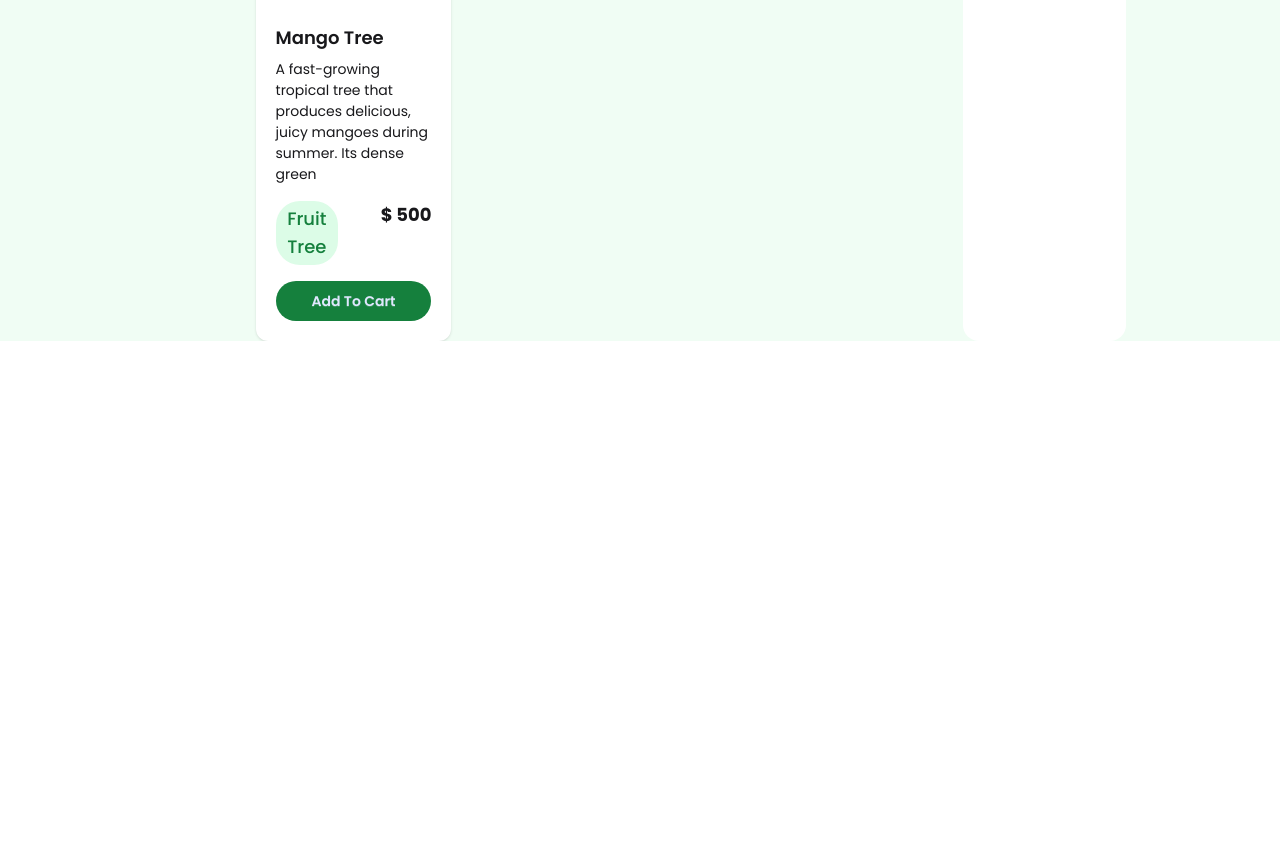
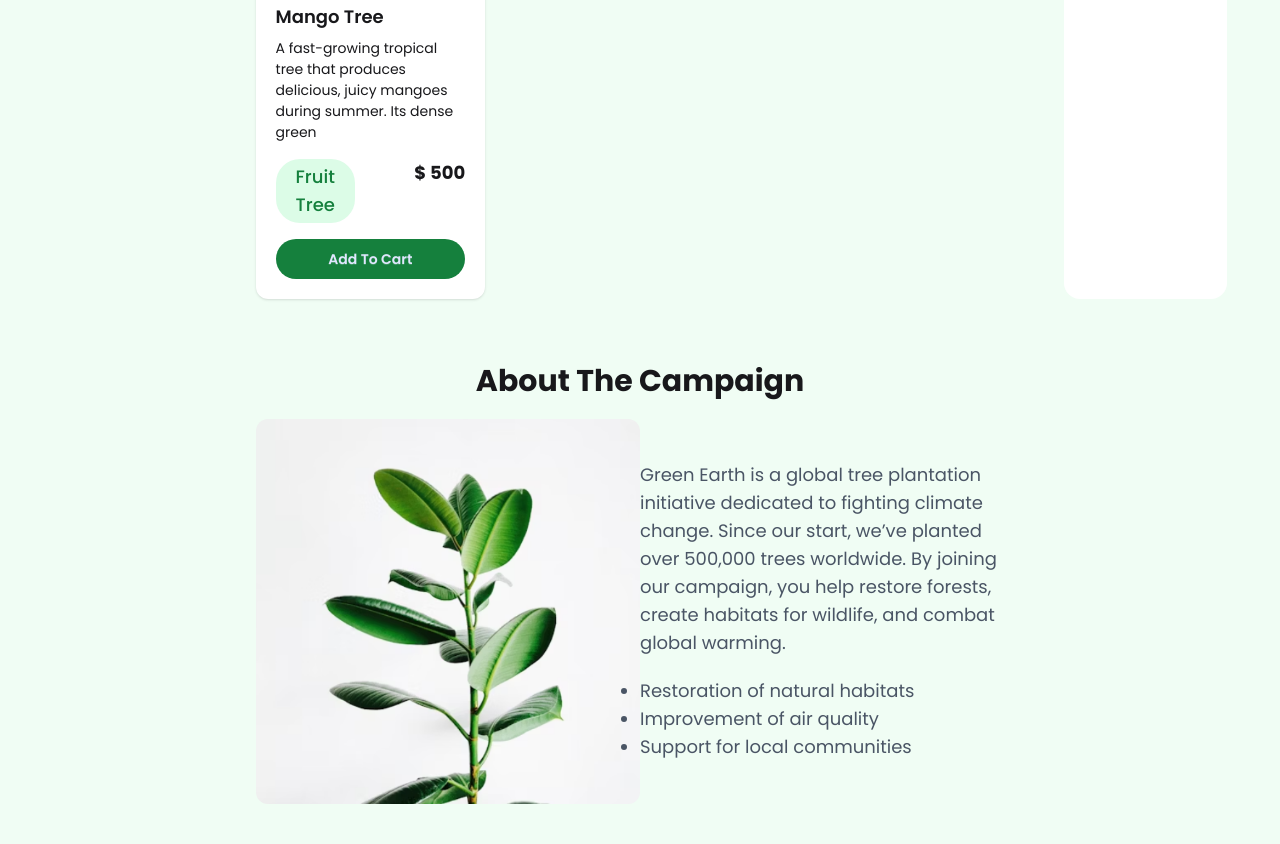
Before and after one commit to joybappy2/green-earth, a plain HTML site: page index.html in a window 1280 px wide. Shown: the part 1350-2194 px from the top of the page. Before the commit the page ends 1691 px from the top, so only its background shows below. Drawn offline with nearby package versions, Linux system fonts and the light colour scheme.

Commit message:
capmaign section created

```diff
--- a/index.html
+++ b/index.html
@@ -122,7 +122,7 @@
             </div>
           </aside>
           <!-- card container -->
-          <div class="col-span-7 grid grid-cols-3 gap-10">
+          <div class="col-span-8 grid grid-cols-3 gap-10">
             <!-- card 1 -->
             <div class="card bg-base-100 shadow-sm rounded-xl p-5">
               <figure class="rounded-xl h-[250px]">
@@ -290,6 +290,40 @@
           </aside>
         </div>
       </section>
+
+      <!-- about campaign -->
+
+      <section class="bg-[#f0fdf4] pb-10">
+        <h2 class="text-center font-bold text-3xl py-5 pt-16">
+          About The Campaign
+        </h2>
+        <div class="grid grid-cols-12 gap-10 w-11/12 mx-auto">
+          <div class="col-span-2"></div>
+
+          <div class="col-span-8 flex justify-between items-center">
+            <figure class="w-1/2">
+              <img src="./assets/about.png" alt="" class="rounded-xl" />
+            </figure>
+
+            <div class="w-1/2 text-lg">
+              <p class="text-gray-600">
+                Green Earth is a global tree plantation initiative dedicated to
+                fighting climate change. Since our start, we’ve planted over
+                500,000 trees worldwide. By joining our campaign, you help
+                restore forests, create habitats for wildlife, and combat global
+                warming.
+              </p>
+              <ul class="list-disc text-gray-600 mt-5">
+                <li>Restoration of natural habitats</li>
+                <li>Improvement of air quality</li>
+                <li>Support for local communities</li>
+              </ul>
+            </div>
+          </div>
+
+          <div class="col-span-2"></div>
+        </div>
+      </section>
     </main>
 
     <!-- javascript -->
```
